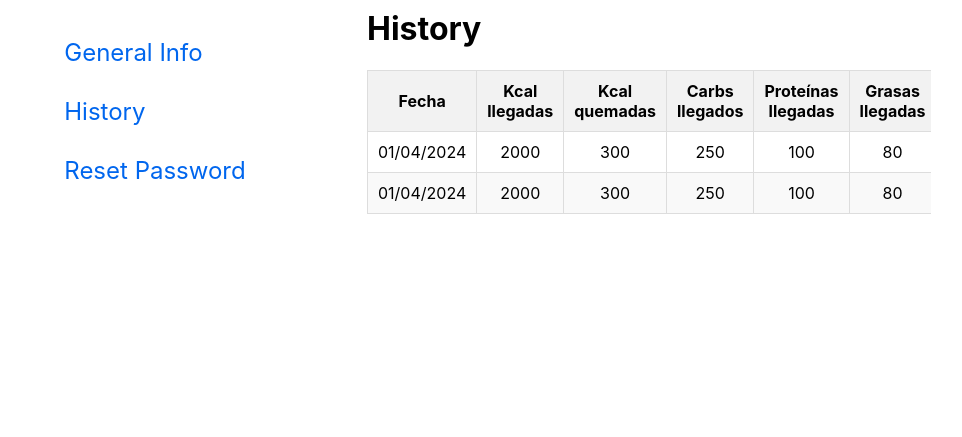
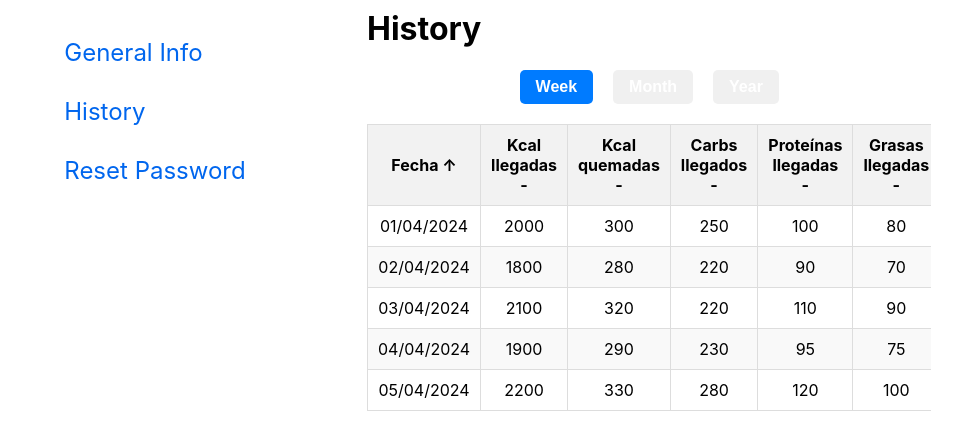
Before and after one commit to PS-G12/PS.G12, a React (Create React App) app in the folder client/: page /history in a window 1280 px wide. Shown: the part 301-738 px from the top of the page, without its empty margins (37-999 px from the left). Built offline with nearby package versions, Linux system fonts and the light colour scheme; a web font is replaced by a local one.

Commit message:
filtros temporales y orden de la tabla

```diff
--- /dev/null
+++ b/client/src/components/filterByTimeHistory/filterByTimeHistory.css
@@ -0,0 +1,24 @@
+.filters-container {
+    display: flex;
+    justify-content: center;
+    margin-bottom: 20px;
+  }
+
+  .filter-button {
+    background-color: #f0f0f0;
+    border: none;
+    border-radius: 5px;
+    padding: 8px 16px;
+    margin: 0 10px;
+    cursor: pointer;
+    transition: background-color 0.3s ease;
+  }
+
+  .filter-button.active {
+    background-color: #007bff;
+    color: #fff;
+  }
+
+  .filter-button:hover {
+    background-color: #dcdcdc;
+  }
--- /dev/null
+++ b/client/src/components/filterByTimeHistory/filterByTimeHistory.js
@@ -0,0 +1,36 @@
+import React, { useState } from 'react';
+import './filterByTimeHistory.css';
+
+const FilterByTimeHistory = ({ onFilterChange }) => {
+  const [selectedFilter, setSelectedFilter] = useState('week');
+
+  const handleFilterChange = (filter) => {
+    setSelectedFilter(filter);
+    onFilterChange(filter);
+  };
+
+  return (
+    <div className="filters-container">
+      <button
+        className={`filter-button ${selectedFilter === 'week' ? 'active' : ''}`}
+        onClick={() => handleFilterChange('week')}
+      >
+        Week
+      </button>
+      <button
+        className={`filter-button ${selectedFilter === 'month' ? 'active' : ''}`}
+        onClick={() => handleFilterChange('month')}
+      >
+        Month
+      </button>
+      <button
+        className={`filter-button ${selectedFilter === 'year' ? 'active' : ''}`}
+        onClick={() => handleFilterChange('year')}
+      >
+        Year
+      </button>
+    </div>
+  );
+};
+
+export default FilterByTimeHistory;
--- a/client/src/pages/profile/history.css
+++ b/client/src/pages/profile/history.css
@@ -41,6 +41,7 @@
 
   table th,
   table td {
+    user-select: none;
     padding: 10px;
     text-align: center;
     border: 1px solid #ddd;
--- a/client/src/pages/profile/history.js
+++ b/client/src/pages/profile/history.js
@@ -1,6 +1,7 @@
 import React, { useState, useEffect } from "react";
 import ProfileNavBar from "../../components/profileNavBar/profileNavBar.js";
 import Header from "../../components/Header/header.js";
+import FilterByTimeHistory from "../../components/filterByTimeHistory/filterByTimeHistory.js";
 import "./history.css";
 
 const ProfileHistory = () => {
@@ -19,6 +20,80 @@ const ProfileHistory = () => {
             }
         }
     );
+
+    const dataObjects = [
+        {
+            date: "01/04/2024",
+            value1: 2000,
+            value2: 300,
+            value3: 250,
+            value4: 100,
+            value5: 80,
+            measurement1: "2L",
+            measurement2: "70kg",
+            measurement3: 80
+        },
+        {
+            date: "02/04/2024",
+            value1: 1800,
+            value2: 280,
+            value3: 220,
+            value4: 90,
+            value5: 70,
+            measurement1: "1.5L",
+            measurement2: "65kg",
+            measurement3: 75
+        },
+        {
+            date: "03/04/2024",
+            value1: 2100,
+            value2: 320,
+            value3: 220,
+            value4: 110,
+            value5: 90,
+            measurement1: "2.2L",
+            measurement2: "72kg",
+            measurement3: 85
+        },
+        {
+            date: "04/04/2024",
+            value1: 1900,
+            value2: 290,
+            value3: 230,
+            value4: 95,
+            value5: 75,
+            measurement1: "1.7L",
+            measurement2: "68kg",
+            measurement3: 80
+        },
+        {
+            date: "05/04/2024",
+            value1: 2200,
+            value2: 330,
+            value3: 280,
+            value4: 120,
+            value5: 100,
+            measurement1: "2.5L",
+            measurement2: "75kg",
+            measurement3: 90
+        },
+        // Agrega más objetos según sea necesario
+    ];
+
+
+      const [sortBy, setSortBy] = useState('date');
+      const [sortOrder, setSortOrder] = useState('asc');
+
+      const handleSort = (key) => {
+          if (sortBy === key) {
+              setSortOrder(sortOrder === 'asc' ? 'desc' : 'asc');
+          } else {
+              setSortBy(key);
+              setSortOrder('asc');
+          }
+      };
+
+
 
 
     useEffect(() => {
@@ -89,68 +164,91 @@ const ProfileHistory = () => {
 
 
 
+    const sortedDataObjects = [...dataObjects].sort((a, b) => {
+        const valueA = a[sortBy];
+        const valueB = b[sortBy];
+        if (valueA < valueB) {
+            return sortOrder === 'asc' ? -1 : 1;
+        }
+        if (valueA > valueB) {
+            return sortOrder === 'asc' ? 1 : -1;
+        }
+        return 0;
+    });
+
+    const renderSortIcon = (columnKey) => {
+        if (sortBy === columnKey) {
+            return sortOrder === 'asc' ? '↑' : '↓';
+        }
+        return '-';
+    };
+
     return (
         <div className="profile-box-history">
             <Header isAuthenticated={isLoggedIn}/>
-
             <div className="photo-table-history">
                 <div className="photo-username-section-history">
                     <label htmlFor="upload-photo">
                         <img src="https://previews.123rf.com/images/amitspro/amitspro1706/amitspro170600016/80099376-mandala-de-flor-abstracta-patr%C3%B3n-decorativo-fondo-azul-imagen-cuadrada-imagen-de-ilusi%C3%B3n-patr%C3%B3n.jpg" alt="Descripción de la imagen"></img>
                     </label>
-
                     <ProfileNavBar/>
-
                 </div>
-
                 <div className="table-info-section">
-
                     <div className="username-section">
                         <h1>{formData.userData.username === null ? "username" : formData.userData.username}</h1>
                         <h2>{formData.userData.username === null ? "@username" : "@" + formData.userData.username}</h2>
                     </div>
-
                     <div className="tables-history">
                         <div className="basic-info-history information-box-history">
                             <h1>History</h1>
+                            <FilterByTimeHistory/>
                             <div className="table-container-history">
-                            <table>
+                                <table>
                                     <thead>
                                         <tr>
-                                            <th>Fecha</th>
-                                            <th>Kcal llegadas</th>
-                                            <th>Kcal quemadas</th>
-                                            <th>Carbs llegados</th>
-                                            <th>Proteínas llegadas</th>
-                                            <th>Grasas llegadas</th>
-                                            <th>Agua</th>
-                                            <th>Peso</th>
-                                            <th>Pulsaciones</th>
+                                        <th onClick={() => handleSort('date')}>
+                                                Fecha {renderSortIcon('date')}
+                                            </th>
+                                            <th onClick={() => handleSort('value1')}>
+                                                Kcal llegadas {renderSortIcon('value1')}
+                                            </th>
+                                            <th onClick={() => handleSort('value2')}>
+                                                Kcal quemadas {renderSortIcon('value2')}
+                                            </th>
+                                            <th onClick={() => handleSort('value3')}>
+                                                Carbs llegados {renderSortIcon('value3')}
+                                            </th>
+                                            <th onClick={() => handleSort('value4')}>
+                                                Proteínas llegadas {renderSortIcon('value4')}
+                                            </th>
+                                            <th onClick={() => handleSort('value5')}>
+                                                Grasas llegadas {renderSortIcon('value5')}
+                                            </th>
+                                            <th onClick={() => handleSort('measurement1')}>
+                                                Agua {renderSortIcon('measurement1')}
+                                            </th>
+                                            <th onClick={() => handleSort('measurement2')}>
+                                                Peso {renderSortIcon('measurement2')}
+                                            </th>
+                                            <th onClick={() => handleSort('measurement3')}>
+                                                Pulsaciones {renderSortIcon('measurement3')}
+                                            </th>
                                         </tr>
                                     </thead>
                                     <tbody>
-                                        <tr>
-                                            <td>01/04/2024</td>
-                                            <td>2000</td>
-                                            <td>300</td>
-                                            <td>250</td>
-                                            <td>100</td>
-                                            <td>80</td>
-                                            <td>2L</td>
-                                            <td>70kg</td>
-                                            <td>80</td>
-                                        </tr>
-                                        <tr>
-                                            <td>01/04/2024</td>
-                                            <td>2000</td>
-                                            <td>300</td>
-                                            <td>250</td>
-                                            <td>100</td>
-                                            <td>80</td>
-                                            <td>2L</td>
-                                            <td>70kg</td>
-                                            <td>80</td>
-                                        </tr>
+                                        {sortedDataObjects.map((data, index) => (
+                                            <tr key={index}>
+                                                <td>{data.date}</td>
+                                                <td>{data.value1}</td>
+                                                <td>{data.value2}</td>
+                                                <td>{data.value3}</td>
+                                                <td>{data.value4}</td>
+                                                <td>{data.value5}</td>
+                                                <td>{data.measurement1}</td>
+                                                <td>{data.measurement2}</td>
+                                                <td>{data.measurement3}</td>
+                                            </tr>
+                                        ))}
                                     </tbody>
                                 </table>
                             </div>
```
